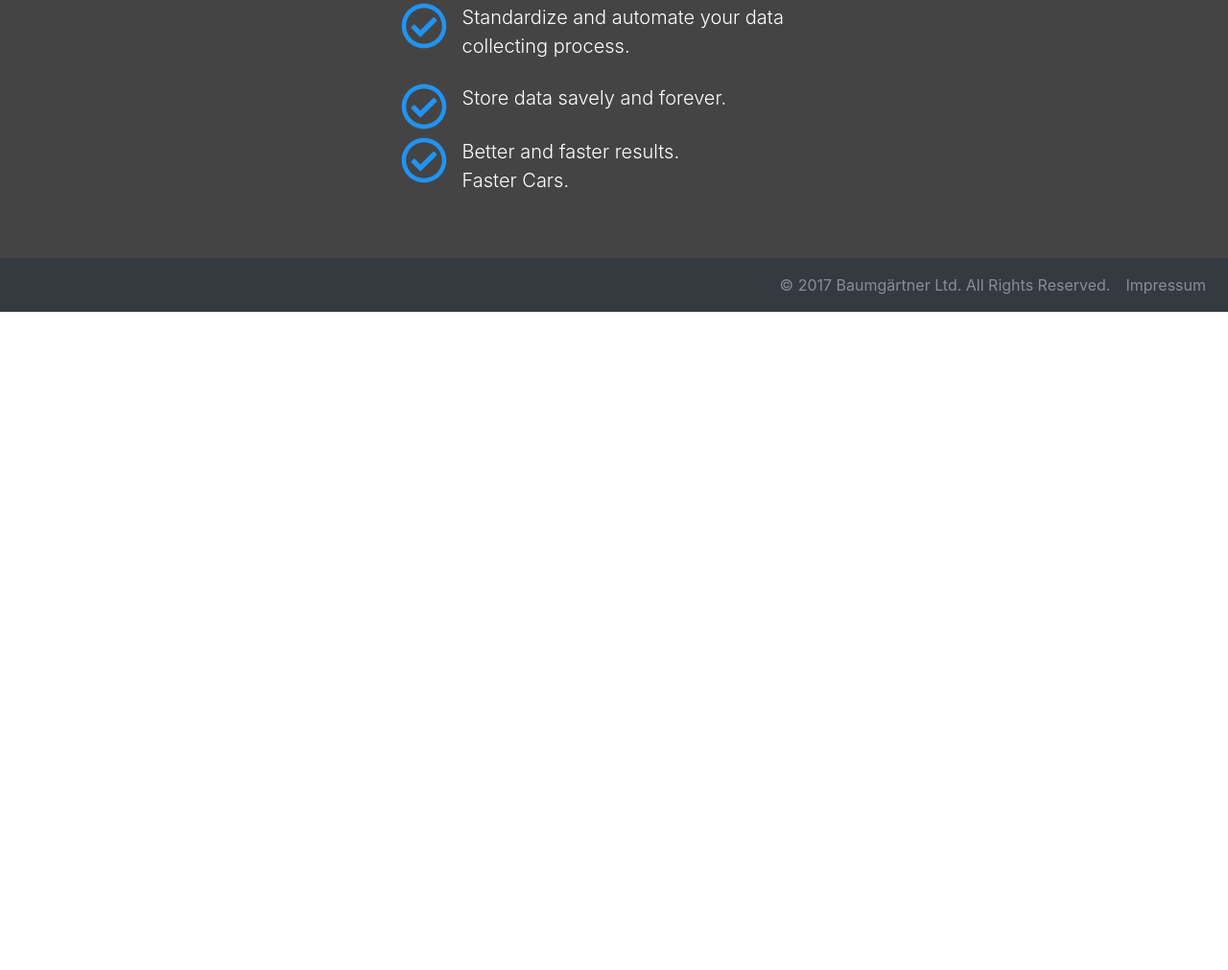
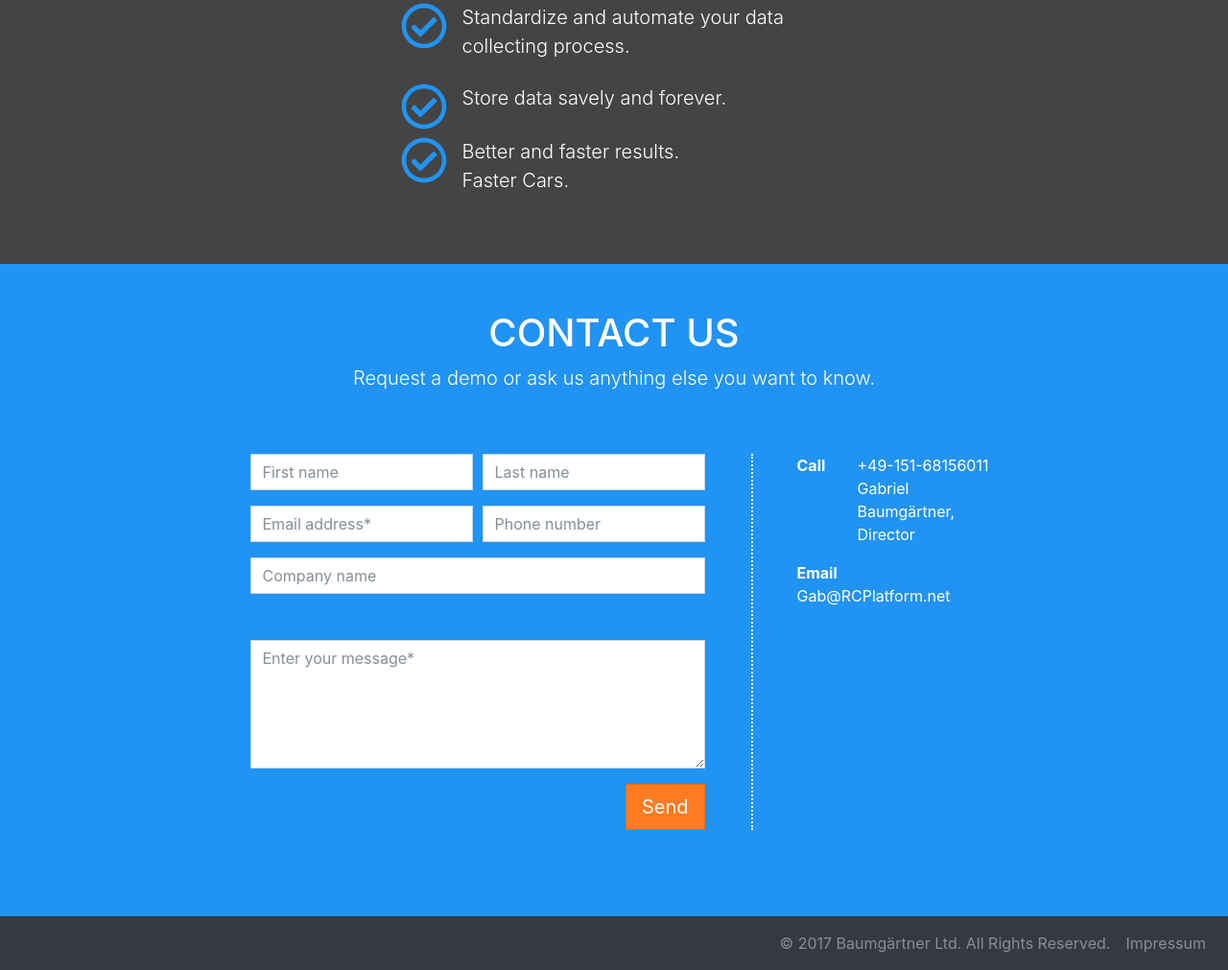
Before and after one commit to LPGit/RCWebsite, a website: page RCWebsite/src/platform.html in a window 1280 px wide. Shown: the part 5642-6653 px from the top of the page at 96% size. Before the commit the page ends 5967 px from the top, so only its background shows below. Drawn offline with nearby package versions, Linux system fonts and the light colour scheme.

Commit message:
contacts

```diff
--- a/RCWebsite/src/platform.html
+++ b/RCWebsite/src/platform.html
@@ -827,68 +827,86 @@
 
 
 
-
         <!-- Contact -->
-        <!-- <div class="py-5 bg-primary text-white">
+        <div id="contactDiv" class="py-5 bg-primary text-white">
             <div class="container">
                 <div class="row">
                     <div class="col-md-12 text-center">
-                        <h1>ARRANGE A DEMO TODAY</h1>
-                        <p class="text-center lead">Request a demo or to see how it can help you to improve your performance.</p>
+                        <h1>CONTACT US</h1>
+                        <p class="text-center lead">Request a demo or ask us anything else you want to know.</p>
                     </div>
                 </div>
 
-                <div class="row">
-                    <div class="col-md-7 p-5 bg-primary-light">
-                        <form>
+                <div class="row justify-content-md-center">
+                    <div class="col-md-6 p-5 bg-primary">
+                        <form id="contactForm">
                             <div class="form-row">
                                 <div class="form-group col-md-6">
-                                    <input type="text" class="form-control" placeholder="First name">
+                                    <input type="text" name="First Name" class="form-control" placeholder="First name">
                                 </div>
                                 <div class="form-group col-md-6">
-                                    <input type="text" class="form-control" placeholder="Last name">
+                                    <input type="text" name="Last Name" class="form-control" placeholder="Last name">
                                 </div>
                             </div>
                             <div class="form-row">
                                 <div class="form-group col-md-6">
-                                    <input type="email" class="form-control" placeholder="Email address">
+                                    <input type="email" name="Email" class="form-control" placeholder="Email address*" required>
                                 </div>
                                 <div class="form-group col-md-6">
-                                    <input type="tel" class="form-control" placeholder="Phone number">
+                                    <input type="tel" name="Telephone" class="form-control" placeholder="Phone number">
                                 </div>
                             </div>
                             <div class="form-group">
-                                <input type="text" class="form-control" placeholder="Company name">
+                                <input type="text" name="Company Name" class="form-control" placeholder="Company name">
                             </div>
-
                             <div class="form-group">
-                                <textarea type="text" class="form-control mt-5" id="exampleFormControlTextarea1" rows="5" placeholder="Enter your message"></textarea>
+                                <textarea type="text" name="Message" class="form-control mt-5" rows="5" placeholder="Enter your message*" required></textarea>
                             </div>
-                            <button type="submit" class="btn btn-second btn-lg float-right">Send</button>
+                            <input type="submit" value="Send" class="btn btn-second btn-lg float-right">
                         </form>
                     </div>
-                    <div class="col-md-3 offset-md-1 pt-5 bg-primary-light">
-                        <h5>
-                            NextLevel Software GmbH
-                        </h5>
-                        <p>
-                            Street 33
-                            <br> 89231
-                            <br> Hamburg
-                            <br>E-Mail:
-                            <a style="color:white;" href="mailto:future@nextlevel.de">future@nextlevel.de</a>
-                            <br> Phone:
-                            <a style="color:white;" href="tel:+15555551212">555-555-1212</a>
-                            <br>
-                        </p>
+                    <div class="col-3 pl-5 pt-5 bg-primary text-white left-border">
+                        <div class="row">
+                            <div class="col-md-3">
+                                <strong>Call</strong>
+                            </div>
+                            <div class="col">
+                                <a class="text-white" href="tel:+4915168156011">+49-151-68156011</a>
+                                <p>Gabriel Baumgärtner, Director</p>
+                            </div>
+                        </div>
+                        <div class="row">
+                            <div class="col-md-3">
+                                <strong>Email</strong>
+                            </div>
+                            <div class="col">
+                                <a class="text-white" href="mailto:gab@rcplatform.net">Gab@RCPlatform.net</a>
+                            </div>
+                        </div>
                     </div>
                 </div>
             </div>
-
-        </div> -->
+        </div>
+        <!-- End Contact -->
 
 
     </main>
+
+    <!-- Alerts -->
+    <div id="successAlert" class="alert alert-success alert-fixed" role="alert">
+        <div class="alert-content">
+            <h4 class="alert-heading">Thanks.</h4>
+            <p>Your message has been successfully sent. We'll be in touch with you soon.</p>
+        </div>
+    </div>
+
+    <div id="failAlert" class="alert alert-danger alert-fixed" role="alert">
+        <div class="container justify-content-center">
+            <h4 class="alert-heading">Sorry!</h4>
+            <p>Sorry, something went wrong. Please fill out the email and message fields and try again.</p>
+        </div>
+    </div>
+    <!-- End Alerts -->
 
     <footer class="footer bg-dark text-muted">
         <div class="container-fluid text-right py-2">
@@ -905,13 +923,17 @@
     ================================================== -->
     <!-- Optional JavaScript -->
     <!-- jQuery first, then Popper.js, then Bootstrap JS -->
-    <script src="https://code.jquery.com/jquery-3.2.1.slim.min.js" integrity="sha384-KJ3o2DKtIkvYIK3UENzmM7KCkRr/rE9/Qpg6aAZGJwFDMVNA/GpGFF93hXpG5KkN"
-        crossorigin="anonymous"></script>
+    <!-- <script src="https://code.jquery.com/jquery-3.2.1.slim.min.js" integrity="sha384-KJ3o2DKtIkvYIK3UENzmM7KCkRr/rE9/Qpg6aAZGJwFDMVNA/GpGFF93hXpG5KkN"
+        crossorigin="anonymous"></script> -->
+    <script src="https://ajax.googleapis.com/ajax/libs/jquery/3.2.1/jquery.min.js"></script>
+
     <script src="https://cdnjs.cloudflare.com/ajax/libs/popper.js/1.12.3/umd/popper.min.js" integrity="sha384-vFJXuSJphROIrBnz7yo7oB41mKfc8JzQZiCq4NCceLEaO4IHwicKwpJf9c9IpFgh"
         crossorigin="anonymous"></script>
     <script src="https://maxcdn.bootstrapcdn.com/bootstrap/4.0.0-beta.2/js/bootstrap.min.js" integrity="sha384-alpBpkh1PFOepccYVYDB4do5UnbKysX5WZXm3XxPqe5iKTfUKjNkCk9SaVuEZflJ"
         crossorigin="anonymous"></script>
 
+    <script src="/js/contact.js"></script>
+
 </body>
 
 </html>
```
Also changed, not shown: RCWebsite/src/index.html (+2 -0 lines), RCWebsite/src/modules/cornertimes.html (+21 -2 lines), RCWebsite/src/modules/runsheet.html (+16 -0 lines).
